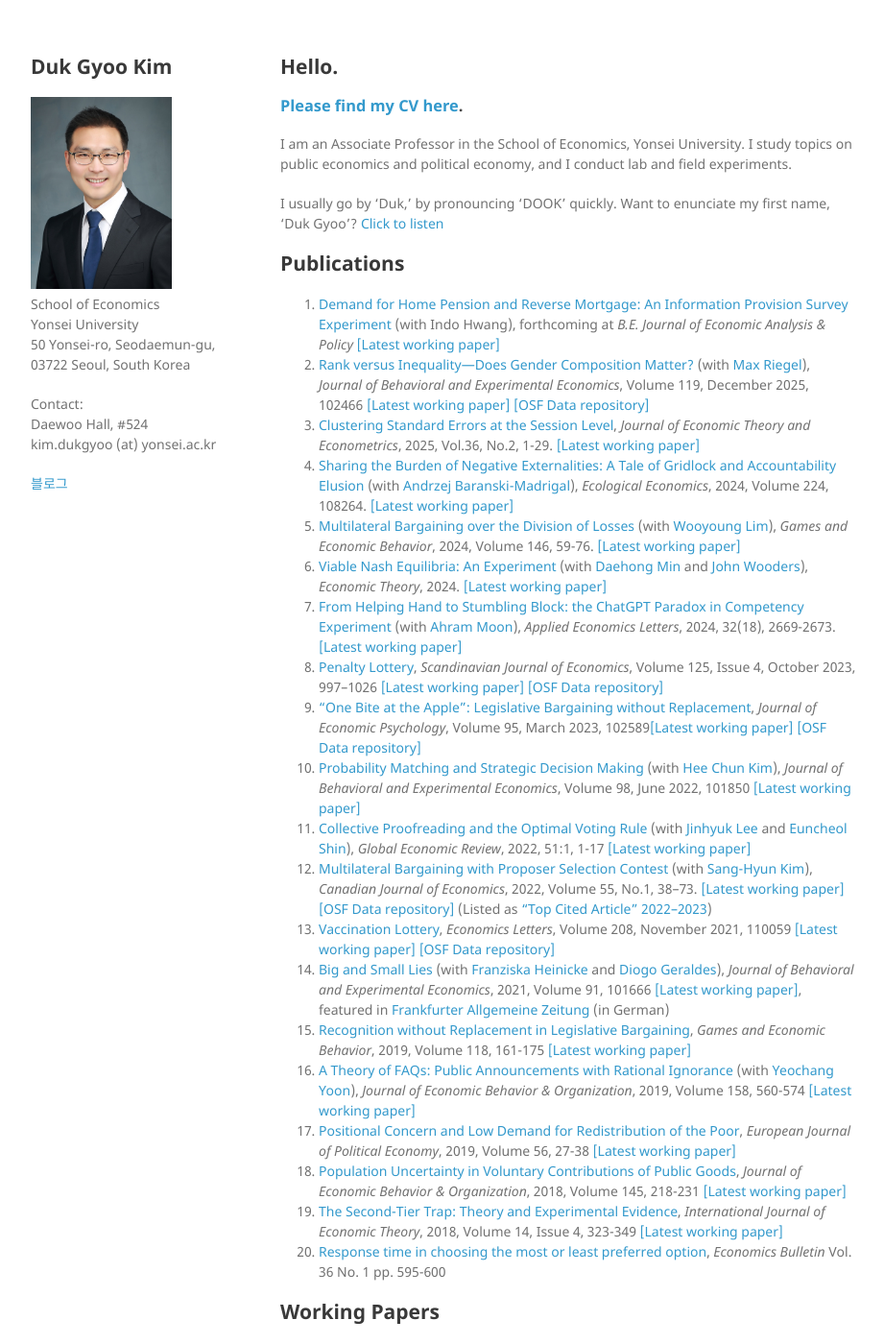
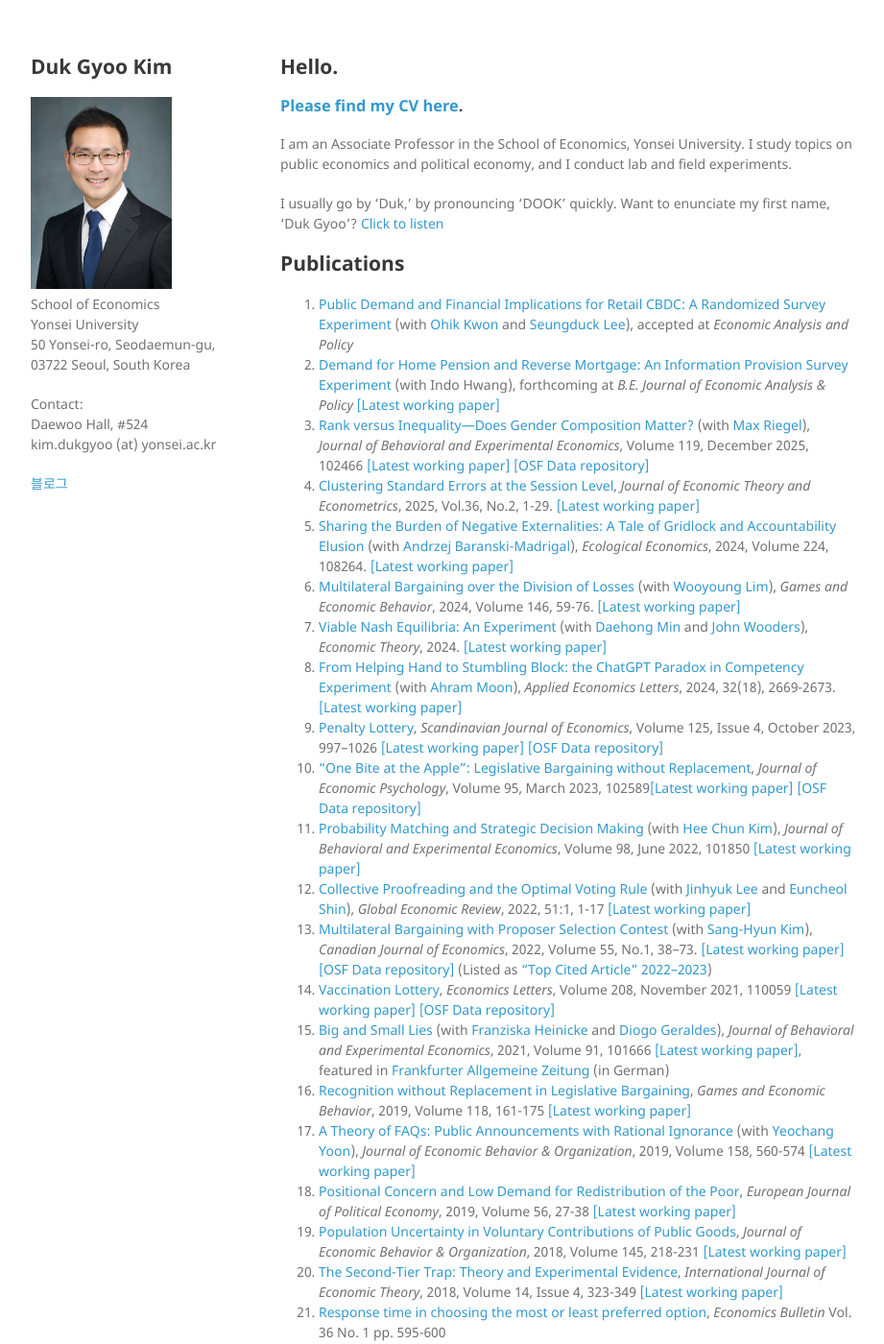
Before and after one commit to kimdukgyoo/kimdukgyoo.github.io, a Jekyll site: the page built from index.md, in a window 1280 px wide and 1400 px high. Shown: the whole window at 96% size, without its empty margins (178-1099 px from the left). Built offline with Jekyll 4.4.1, drawn with Linux system fonts in a browser that asks for light colours; our own code applies the rules of GitHub Pages for plain Markdown files; some of the changed text lies outside the part shown.

Commit message:
Update index.md

```diff
--- a/index.md
+++ b/index.md
@@ -17,6 +17,7 @@
 -->
 
 ## Publications
+1. <a href="https://kimdukgyoo.github.io/PDFfiles/CBDCsurvey.pdf" target="_blank">Public Demand and Financial Implications for Retail CBDC: A Randomized Survey Experiment</a> (with <a href="https://sites.google.com/view/ohik-kwon" target="_blank">Ohik Kwon</a> and <a href="https://sites.google.com/ucdavis.edu/seungduck-lee" target="_blank">Seungduck Lee</a>), accepted at _Economic Analysis and Policy_
 1. <a href="https://doi.org/10.1515/bejeap-2025-0299" target="_blank">Demand for Home Pension and Reverse Mortgage: An Information Provision Survey Experiment</a> (with Indo Hwang), forthcoming at _B.E. Journal of Economic Analysis & Policy_ <a href="https://www.ifo.de/en/cesifo/publications/2026/working-paper/demand-home-pension-and-reverse-mortgage-information-provision" target="_blank">[Latest working paper]</a>
 1. <a href="https://doi.org/10.1016/j.socec.2025.102466" target="_blank">Rank versus Inequality---Does Gender Composition Matter?</a> (with <a href="https://max-riegel.netlify.app/" target="_blank">Max Riegel</a>), _Journal of Behavioral and Experimental Economics_, Volume 119, December 2025, 102466 <a href="https://kimdukgyoo.github.io/PDFfiles/RankVsInequality.pdf" target="_blank">[Latest working paper]</a> <a href="https://osf.io/p59af" target="_blank">[OSF Data repository]</a>
 1. <a href="https://doi.org/10.22812/jetem.2025.36.2.001" target="_blank">Clustering Standard Errors at the Session Level</a>, _Journal of Economic Theory and Econometrics_, 2025, Vol.36, No.2, 1-29. <a href="https://kimdukgyoo.github.io/PDFfiles/ClusteringSEsession.pdf" target="_blank">[Latest working paper]</a>
```
Also changed, not shown: other parts of index.md (+0 -1 lines).
